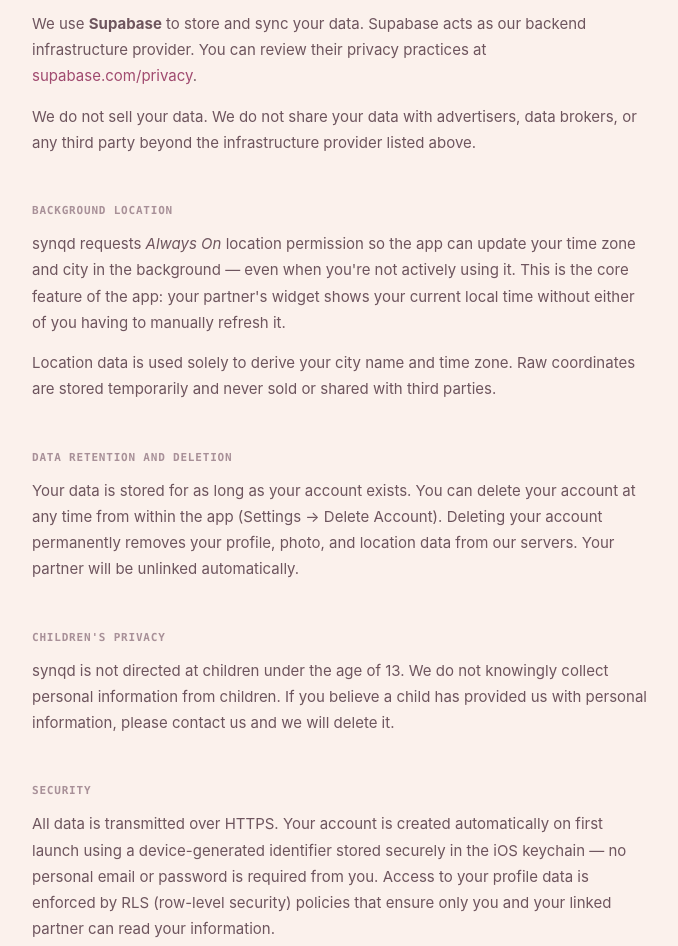
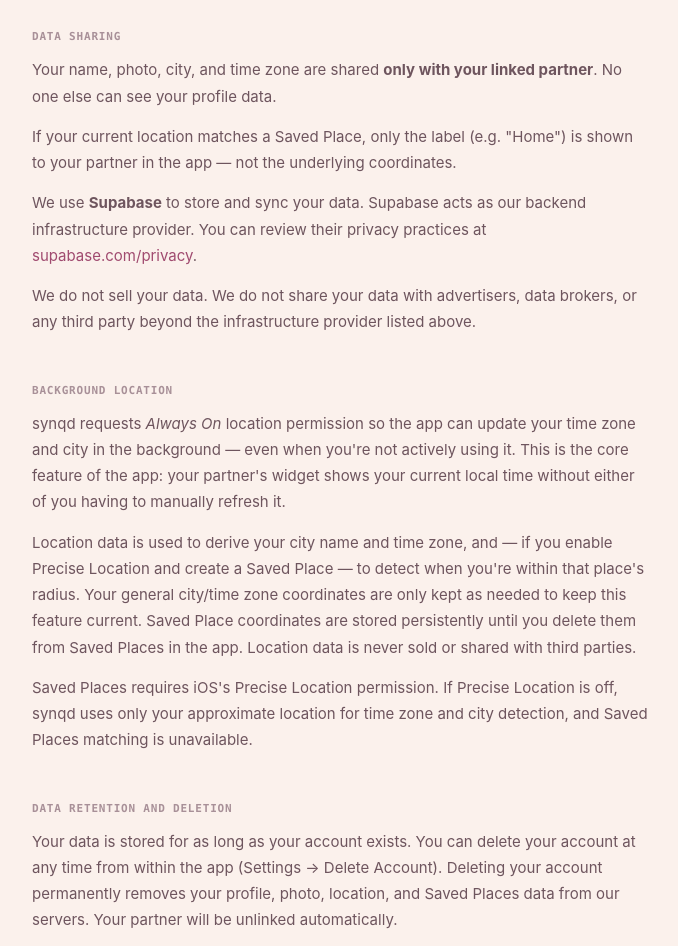
Before and after one commit to bl0opy/synqd-landing-page, a plain HTML site: page privacy/index.html in a window 1280 px wide. Shown: the part 1442-2388 px from the top of the page, without its empty margins (300-978 px from the left). Drawn offline with nearby package versions, Linux system fonts and the light colour scheme; a web font is replaced by a local one.

Commit message:
update privacy policy for Saved Places / Precise Location
Discloses the new named-location-labels feature: precise location
requirement, persistent storage of saved-place coordinates, and that
only the label (not raw coordinates) is shared with a linked partner.

```diff
--- a/privacy/index.html
+++ b/privacy/index.html
@@ -227,7 +227,7 @@
   <div class="wrap">
     <p class="page-label">legal</p>
     <h1>Privacy Policy</h1>
-    <p class="updated">Last updated: June 28, 2026</p>
+    <p class="updated">Last updated: July 9, 2026</p>
 
     <p class="intro"><strong>synqd</strong> is a couples app that shows your partner's local time and location in real time. This policy explains what information we collect, how we use it, and your rights.</p>
 
@@ -237,6 +237,7 @@
       <li><strong>Display name</strong> — the name you enter during setup.</li>
       <li><strong>Profile photo</strong> — the photo you optionally choose. Stored in our secure file storage.</li>
       <li><strong>Location</strong> — your city, country, geographic coordinates, and time zone. Collected in the background using iOS significant-change monitoring so your partner's widget always shows your current local time.</li>
+      <li><strong>Saved Places</strong> — optional named locations you create (e.g. "Home," "Work," "Class"), each with a precise geographic coordinate and radius. Requires iOS Precise Location. Used to detect when you're at one of these places so your partner sees the label instead of your raw city.</li>
       <li><strong>Invite code</strong> — a temporary 6-character code used to link you with your partner. Deleted automatically once the link is established.</li>
       <li><strong>Device push token</strong> — your Apple Push Notification service (APNs) token, used to deliver silent background refresh notifications, as well as instant "I miss you" messages upon pressing the heart button.</li>
     </ul>
@@ -253,15 +254,17 @@
 
     <h2>Data Sharing</h2>
     <p>Your name, photo, city, and time zone are shared <strong>only with your linked partner</strong>. No one else can see your profile data.</p>
+    <p>If your current location matches a Saved Place, only the label (e.g. "Home") is shown to your partner in the app — not the underlying coordinates.</p>
     <p>We use <strong>Supabase</strong> to store and sync your data. Supabase acts as our backend infrastructure provider. You can review their privacy practices at <a href="https://supabase.com/privacy" target="_blank">supabase.com/privacy</a>.</p>
     <p>We do not sell your data. We do not share your data with advertisers, data brokers, or any third party beyond the infrastructure provider listed above.</p>
 
     <h2>Background Location</h2>
     <p>synqd requests <em>Always On</em> location permission so the app can update your time zone and city in the background — even when you're not actively using it. This is the core feature of the app: your partner's widget shows your current local time without either of you having to manually refresh it.</p>
-    <p>Location data is used solely to derive your city name and time zone. Raw coordinates are stored temporarily and never sold or shared with third parties.</p>
+    <p>Location data is used to derive your city name and time zone, and — if you enable Precise Location and create a Saved Place — to detect when you're within that place's radius. Your general city/time zone coordinates are only kept as needed to keep this feature current. Saved Place coordinates are stored persistently until you delete them from Saved Places in the app. Location data is never sold or shared with third parties.</p>
+    <p>Saved Places requires iOS's Precise Location permission. If Precise Location is off, synqd uses only your approximate location for time zone and city detection, and Saved Places matching is unavailable.</p>
 
     <h2>Data Retention and Deletion</h2>
-    <p>Your data is stored for as long as your account exists. You can delete your account at any time from within the app (Settings → Delete Account). Deleting your account permanently removes your profile, photo, and location data from our servers. Your partner will be unlinked automatically.</p>
+    <p>Your data is stored for as long as your account exists. You can delete your account at any time from within the app (Settings → Delete Account). Deleting your account permanently removes your profile, photo, location, and Saved Places data from our servers. Your partner will be unlinked automatically.</p>
 
     <h2>Children's Privacy</h2>
     <p>synqd is not directed at children under the age of 13. We do not knowingly collect personal information from children. If you believe a child has provided us with personal information, please contact us and we will delete it.</p>
```
